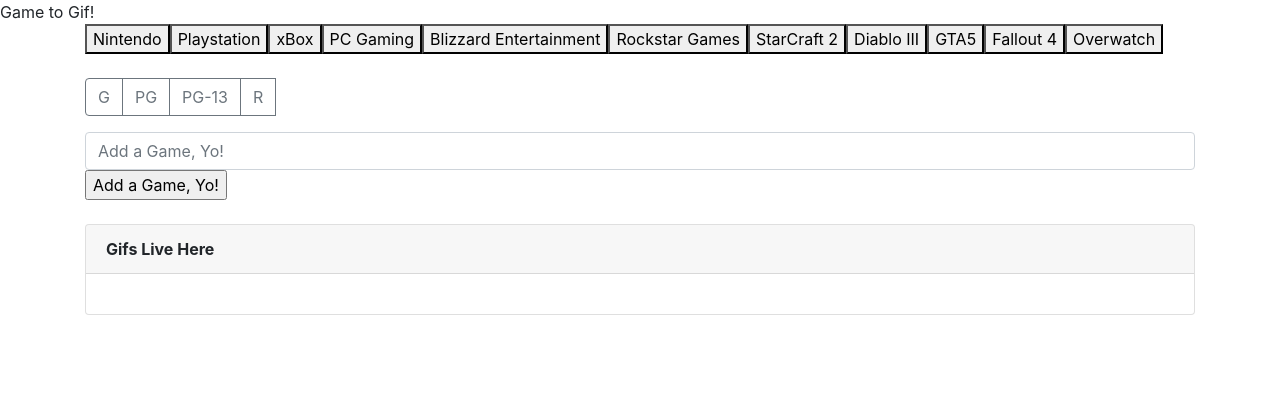
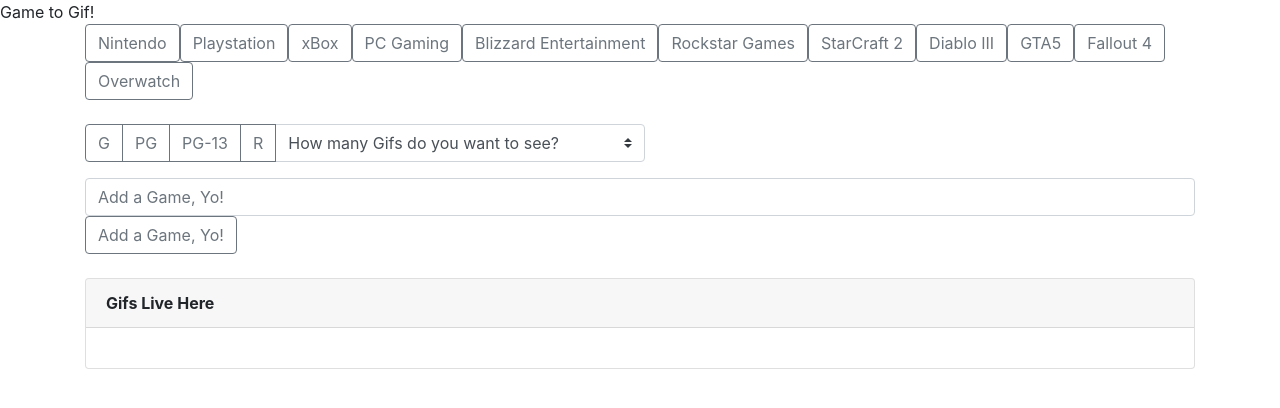
Before and after one commit to Jack87/Gif_A_Game, a plain HTML site: page index.html in a window 1280 px wide. Drawn offline with nearby package versions, Linux system fonts and the light colour scheme.

Commit message:
progress have dropdown doesnt do anything yet

```diff
--- a/assets/javascript/app.js
+++ b/assets/javascript/app.js
@@ -104,7 +104,7 @@ function renderButtons() {
             // Then dynamicaly generating buttons for each topic in the array.
             var a = $("<button>");
             // Adding a class
-            a.addClass("topic-btn");
+            a.addClass("topic-btn btn btn-outline-secondary");
             // Adding a data-attribute with a value of the topic at index i
             a.attr("data-name", topics[i]);
             // Providing the button's text with a value of the topic at index i
--- a/index.html
+++ b/index.html
@@ -28,13 +28,17 @@
                   <button class="btn btn-outline-secondary rating-btn" data-rating="PG13" type="button">PG-13</button>
                   <button class="btn btn-outline-secondary rating-btn" data-rating="R" type="button">R</button>
                 </div>
+                <select class="custom-select col-4" id="inputGroupSelect" aria-label="Example select with button addon">
+                    <option selected>How many Gifs do you want to see?</option>
+                    <option value="1">One</option>
+                    <option value="2">Two</option>
+                    <option value="3">Three</option>
+                </select>
               </div>
-              <input type="text" id="topic-input" class="form-control" placeholder="Add a Game, Yo!" aria-label="Example text with two button addons" aria-describedby="button-addon3">
-              <!-- <label for="topic-input">Add a Game, Yo!</label>
-              <input type="text" id="topic-input"><br> -->
-
+              <!-- Input for putting in custom topic -->
+              <input type="text" id="topic-input" class="form-control" placeholder="Add a Game, Yo!">
               <!-- Button triggers new topic to be added -->
-              <input id="add-topic" type="submit" value="Add a Game, Yo!">
+              <input id="add-topic" class="btn btn-outline-secondary" type="submit" value="Add a Game, Yo!">
             </form>
             <!-- This row will handle all of the retrieved articles -->
             <div class="row">
```
